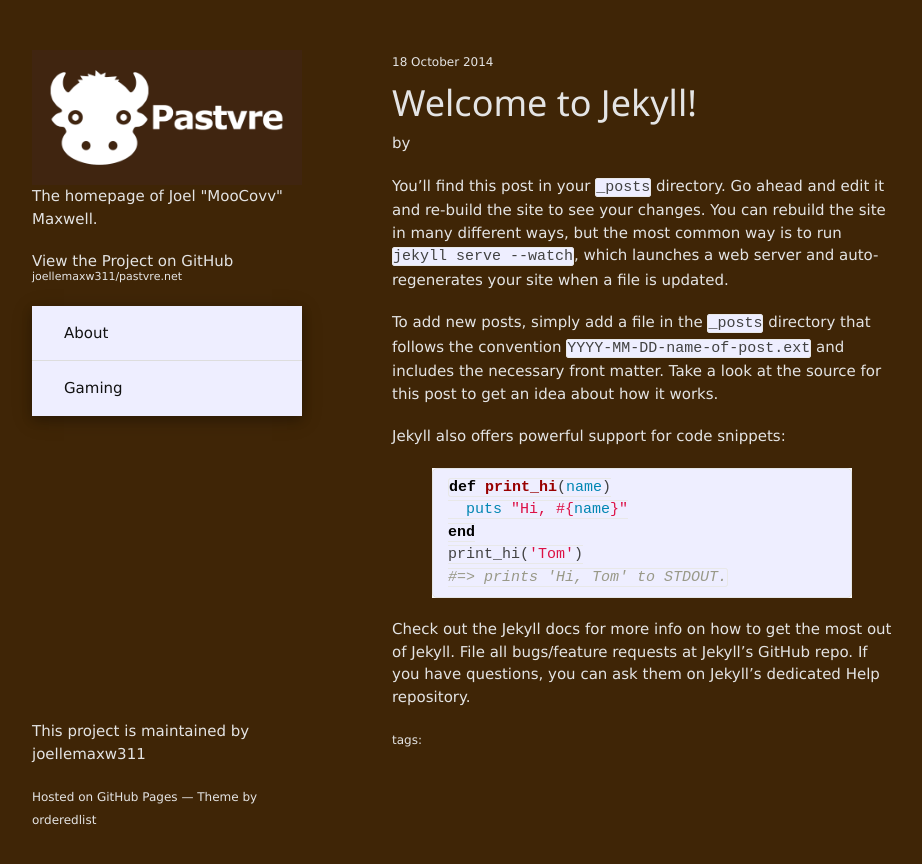
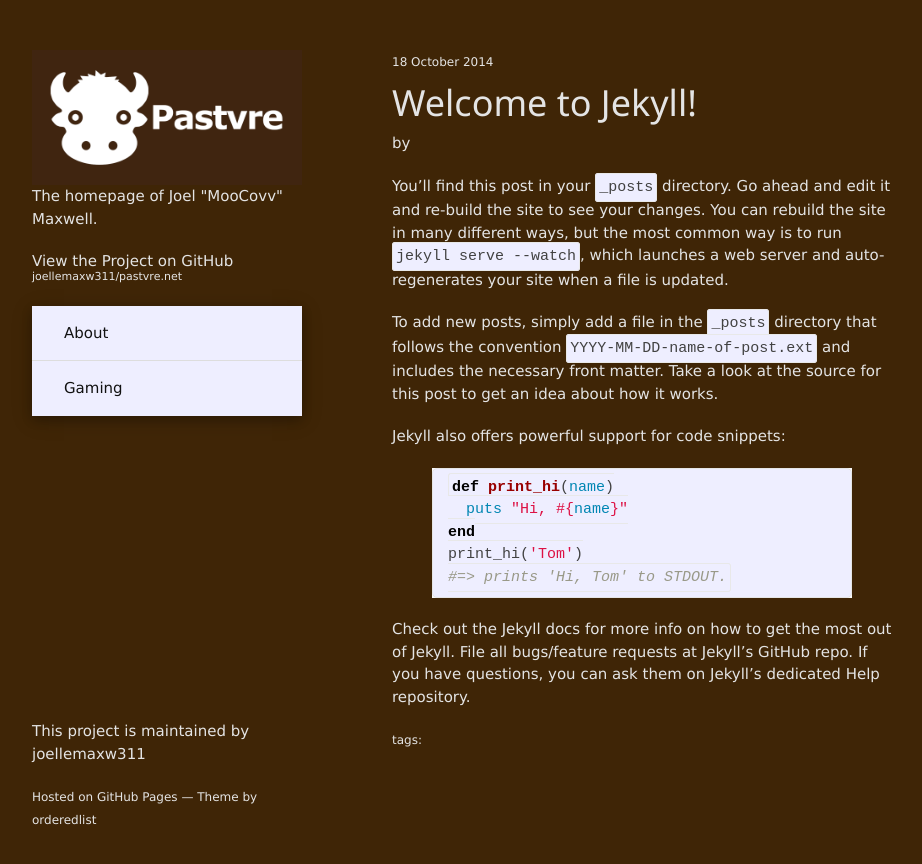
Before and after one commit to joellemaxw311/pastvre.net, a Jekyll site: the page built from _posts/2014-10-18-welcome-to-jekyll.markdown, in a window 1280 px wide. Shown: the top 864 px of the page, without its empty margins (178-1100 px from the left). Built offline with Jekyll 4.4.1, drawn with Linux system fonts in a browser that asks for light colours.

Commit message:
Tweaked brand and <code> padding

```diff
--- a/_sass/_base.scss
+++ b/_sass/_base.scss
@@ -51,3 +51,9 @@
     background-color: #eef;
     color: $grey-color-dark;
 }
+
+code {
+    padding: 5px;
+    padding-left: 3px;
+    padding-right: 3px;
+}
--- a/assets/css/style.scss
+++ b/assets/css/style.scss
@@ -11,7 +11,7 @@
 
 $text-color:       rgb(228, 228, 228);
 $background-color: #3f2506;
-$brand-color:      #2a7ae2;
+$brand-color:      #2abde2;
 
 $grey-color:       #828282;
 $grey-color-light: lighten($grey-color, 40%);
```
